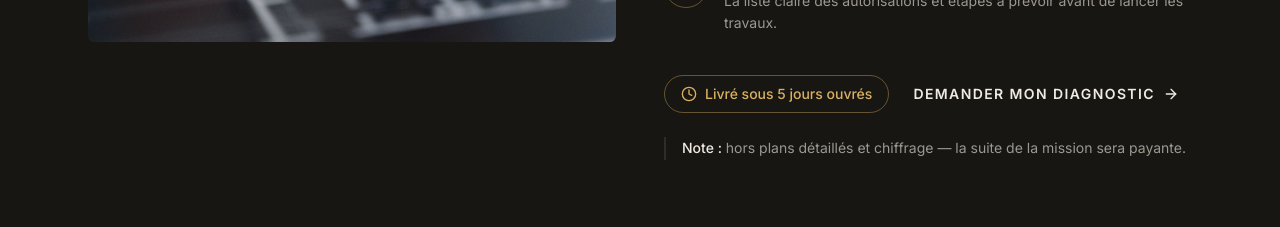
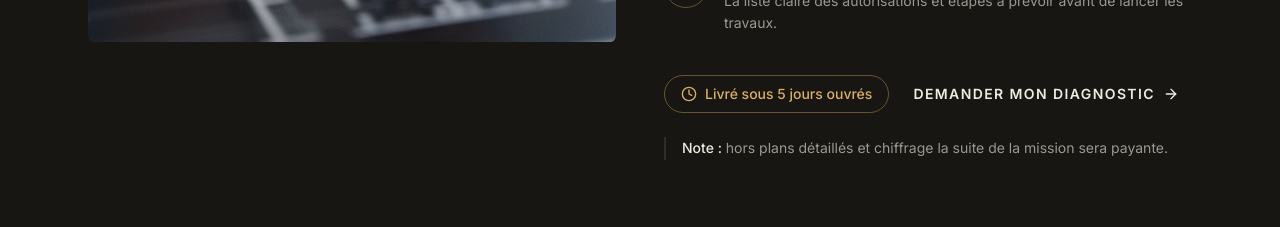
Before and after one commit to NashSensei/orphege-3, a Next.js app in the folder orphege/: page / in a window 1280 px wide. Shown: the part 3100-3327 px from the top of the page. Built offline with nearby package versions, Linux system fonts and the light colour scheme.

Commit message:
Remove dash from diagnostic note

```diff
--- a/orphege/components/site-diagnostic.tsx
+++ b/orphege/components/site-diagnostic.tsx
@@ -70,7 +70,7 @@ export function SiteDiagnostic() {
 
           <p className="mt-6 border-l-2 border-border pl-4 text-sm leading-relaxed text-muted-foreground">
             <span className="font-medium text-foreground">Note :</span> hors plans
-            détaillés et chiffrage — la suite de la mission sera payante.
+            détaillés et chiffrage la suite de la mission sera payante.
           </p>
         </div>
 
```
